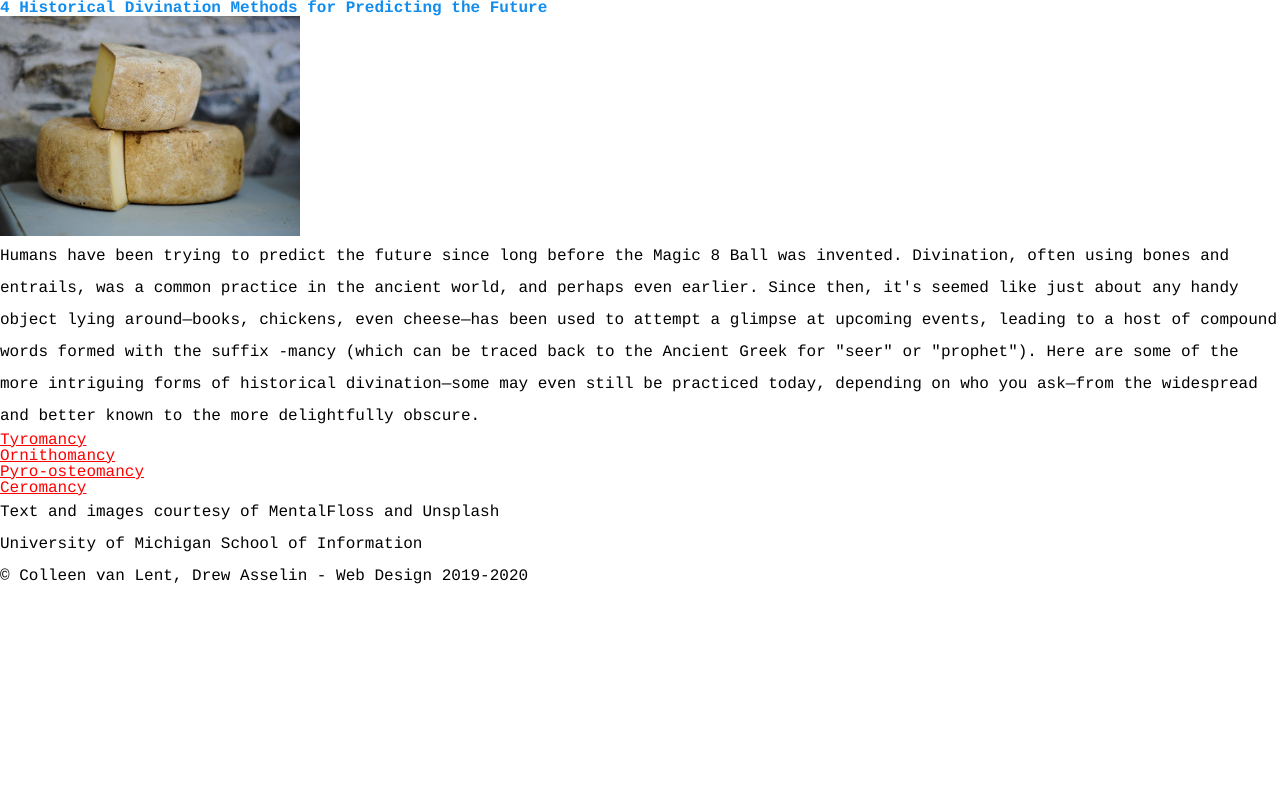
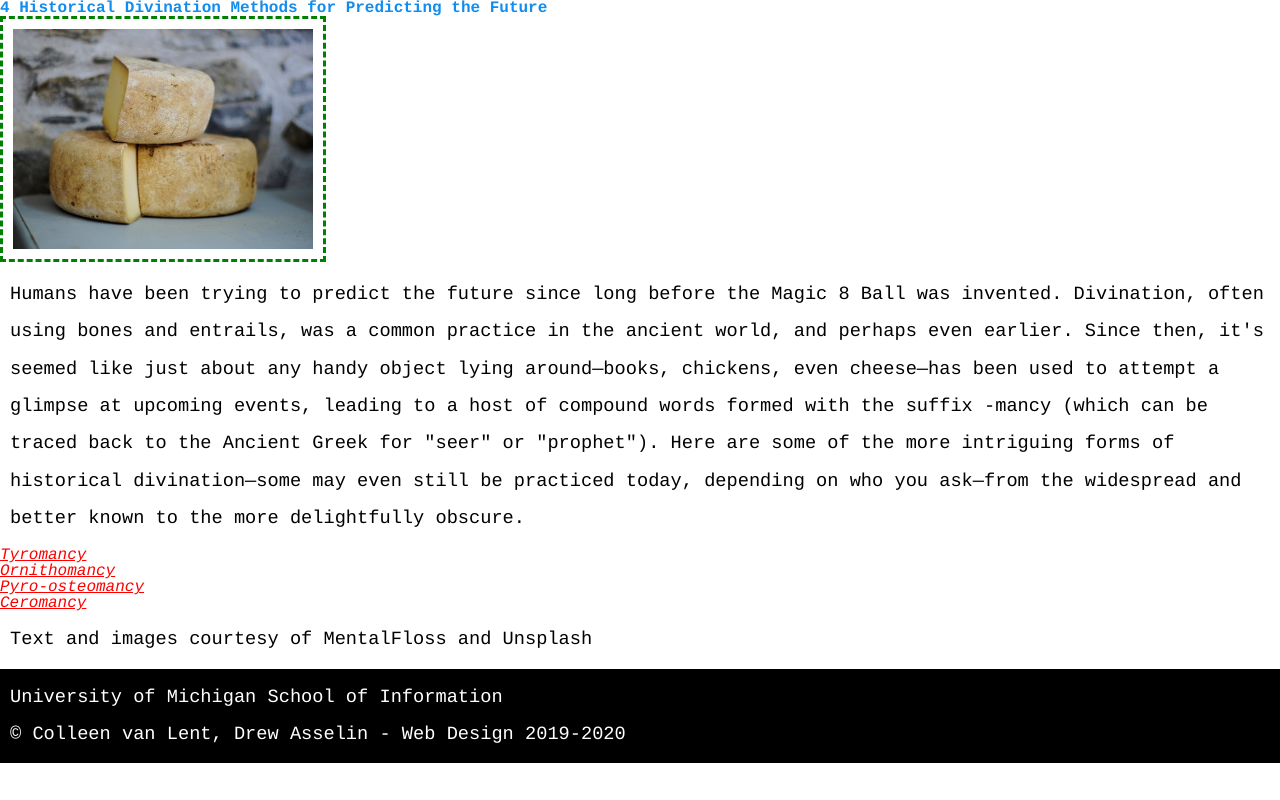
Before and after one commit to hujingc/discussions, a plain HTML site: page debugging/index.html in a window 1280 px wide. Drawn offline with Linux system fonts and the light colour scheme.

Commit message:
generally ok with main style, reverted default stylesheet

```diff
--- a/debugging/css/style.css
+++ b/debugging/css/style.css
@@ -18,7 +18,7 @@ p{
 a{
   /* make your links red, italics, and underlined */
   color: red;
-  font-style: italics;
+  font-style: italic;
   text-decoration: underline;
 }
 a:hover{
@@ -39,7 +39,7 @@ img{
   border: dashed 3px green;
 }
 
-.footer{
+footer{
   /* style the footer so it has a black background and white text */
   color: white;
   background-color:black;
--- a/debugging/index.html
+++ b/debugging/index.html
@@ -1,16 +1,25 @@
 <!DOCTYPE html>
 <html lang="en" dir="ltr">
+
   <head>
     <meta charset="utf-8">
     <title>4 Historical Divination Methods for Predicting the Future</title>
+    <link rel="stylesheet" href="css/html5_reset.css">
     <link rel="stylesheet" href="css/style.css">
-    <link rel="stylesheet" href="css/html5_reset.css">
+
   </head>
+
   <body>
     <h1>4 Historical Divination Methods for Predicting the Future</h1>
-    <img src = "images/tyromancy.jpg" alt ="cheese which represents tyromancy">
+    <img src="images/tyromancy.jpg" alt="cheese which represents tyromancy">
 
-      <p>Humans have been trying to predict the future since long before the Magic 8 Ball was invented. Divination, often using bones and entrails, was a common practice in the ancient world, and perhaps even earlier. Since then, it's seemed like just about any handy object lying around—books, chickens, even cheese—has been used to attempt a glimpse at upcoming events, leading to a host of compound words formed with the suffix -mancy (which can be traced back to the Ancient Greek for "seer" or "prophet"). Here are some of the more intriguing forms of historical divination—some may even still be practiced today, depending on who you ask—from the widespread and better known to the more delightfully obscure.</p>
+    <p>Humans have been trying to predict the future since long before the Magic 8 Ball was invented. Divination, often
+      using bones and entrails, was a common practice in the ancient world, and perhaps even earlier. Since then, it's
+      seemed like just about any handy object lying around—books, chickens, even cheese—has been used to attempt a
+      glimpse at upcoming events, leading to a host of compound words formed with the suffix -mancy (which can be traced
+      back to the Ancient Greek for "seer" or "prophet"). Here are some of the more intriguing forms of historical
+      divination—some may even still be practiced today, depending on who you ask—from the widespread and better known
+      to the more delightfully obscure.</p>
 
     <ul>
       <li><a href="tyromancy.html">Tyromancy</a></li>
@@ -21,8 +30,9 @@
 
     <p>Text and images courtesy of MentalFloss and Unsplash</p>
     <footer>
-        <p>University of Michigan School of Information <br/>
+      <p>University of Michigan School of Information <br />
         &copy; Colleen van Lent, Drew Asselin - Web Design 2019-2020</p>
     </footer>
   </body>
+
 </html>
```
Lines whose indentation alone changed are shown as unchanged.
